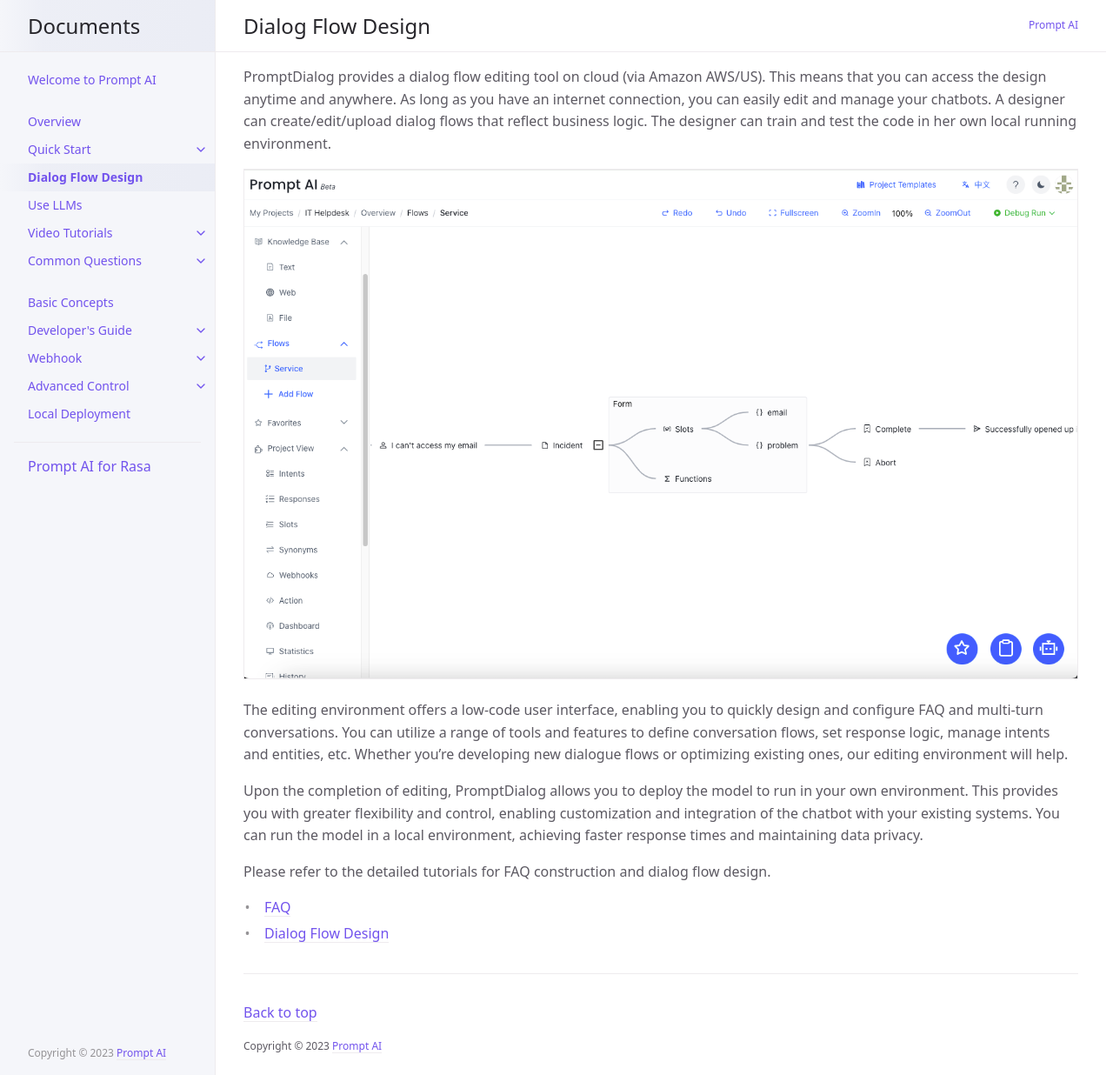
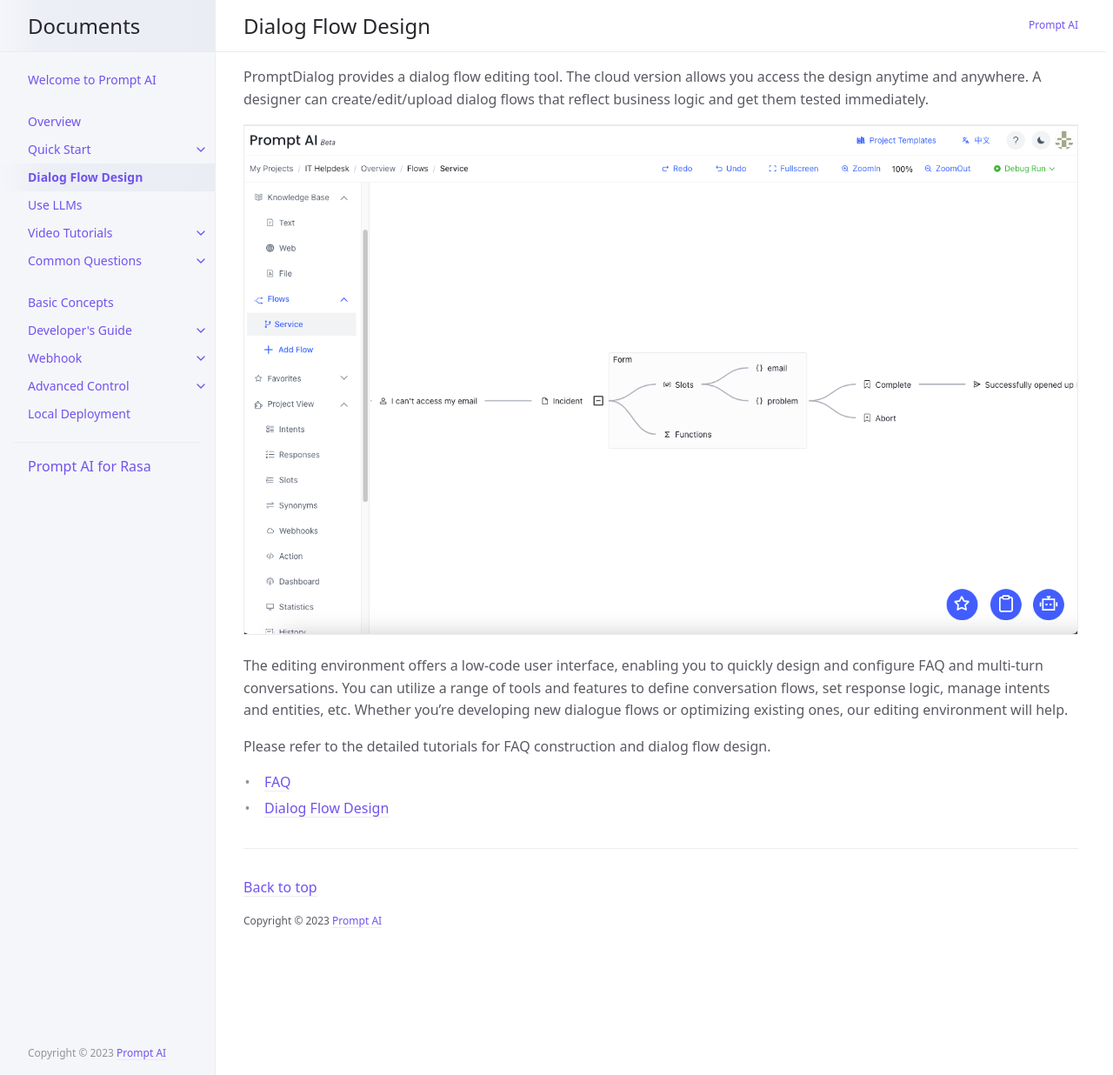
Before and after one commit to ws-cd/ws-cd.github.io, a Jekyll site: the page built from docs/cloud_design.md, in a window 1280 px wide and 1236 px high. Shown: the whole window at 87% size. Built offline with Jekyll 4.4.1, drawn with Linux system fonts in a browser that asks for light colours.

Commit message:
Update cloud_design.md

```diff
--- a/docs/cloud_design.md
+++ b/docs/cloud_design.md
@@ -7,13 +7,13 @@ has_children: false
 # Dialog Flow Design
 {: .no_toc .header }
 
-PromptDialog provides a dialog flow editing tool on cloud (via Amazon AWS/US).  This means that you can access the design anytime and anywhere. As long as you have an internet connection, you can easily edit and manage your chatbots.  A designer can create/edit/upload dialog flows that reflect business logic. The designer can train and test the code in her own local running environment.
+PromptDialog provides a dialog flow editing tool.  The cloud version allows you access the design anytime and anywhere. A designer can create/edit/upload dialog flows that reflect business logic and get them tested immediately.
 
 ![cloud_design.png](/assets/images/cloud_design/01-cloud_design.png)
 
 The editing environment offers a low-code user interface, enabling you to quickly design and configure FAQ and multi-turn conversations. You can utilize a range of tools and features to define conversation flows, set response logic, manage intents and entities, etc.  Whether you're developing new dialogue flows or optimizing existing ones, our editing environment will help.
 
-Upon the completion of editing, PromptDialog allows you to deploy the model to run in your own environment. This provides you with greater flexibility and control, enabling customization and integration of the chatbot with your existing systems. You can run the model in a local environment, achieving faster response times and maintaining data privacy.
+<!-- Upon the completion of editing, PromptDialog allows you to deploy the model to run in your own environment. This provides you with greater flexibility and control, enabling customization and integration of the chatbot with your existing systems. You can run the model in a local environment, achieving faster response times and maintaining data privacy. -->
 
 Please refer to the detailed tutorials for FAQ construction and dialog flow design.
 - [FAQ](/docs/tutorial/faq/)
```
